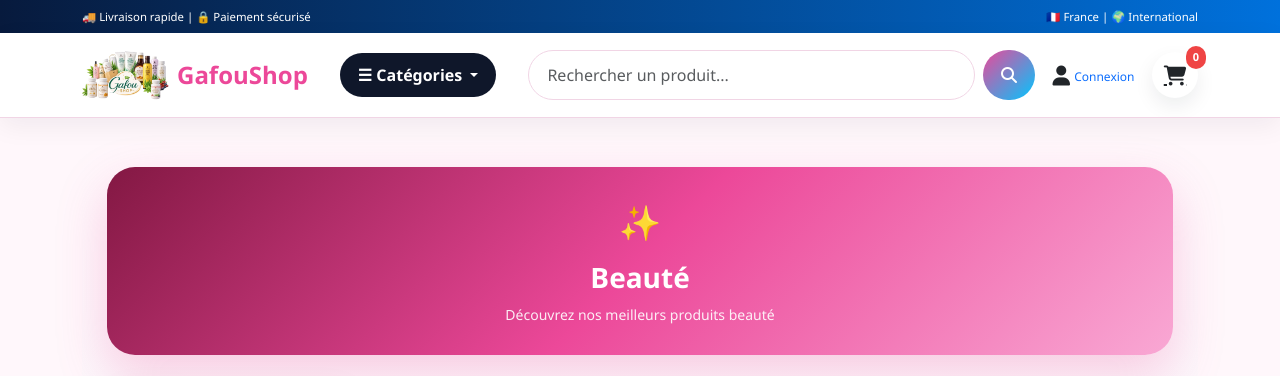
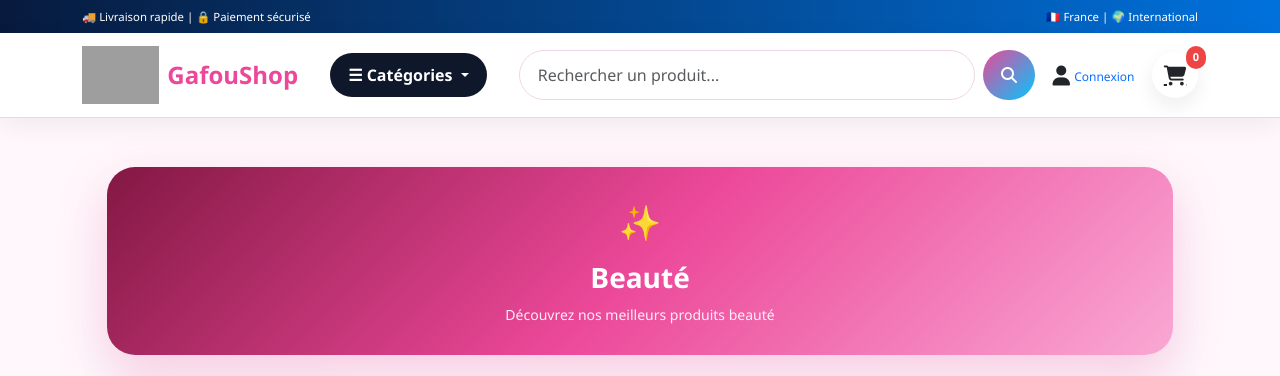
Before and after one commit to hexaquebec80-dot/GafouShop, a Django app: page /beaute/ in a window 1280 px wide. Shown: the top 376 px of the page. Run offline with Django 5.2, Linux system fonts and the light colour scheme; data comes from the database, SQL or seed files in the repository; data that the repository does not hold is empty; grey boxes are pictures that could not be loaded.

Commit message:
Modification base.html

```diff
--- a/Gafou/templates/base.html
+++ b/Gafou/templates/base.html
@@ -463,7 +463,8 @@ body{
 
         <!-- LOGO -->
         <a class="navbar-brand d-flex align-items-center" href="/">
-            <img src="{% static 'images/Gafoulog.png' %}" class="logo-img">
+           <img src="https://res.cloudinary.com/dutww5tsg/image/upload/Gafoulog_clxh5l.png"
+     alt="GafouShop" class="logo-img">
             <span class="brand-text ms-2">GafouShop</span>
         </a>
 
```
